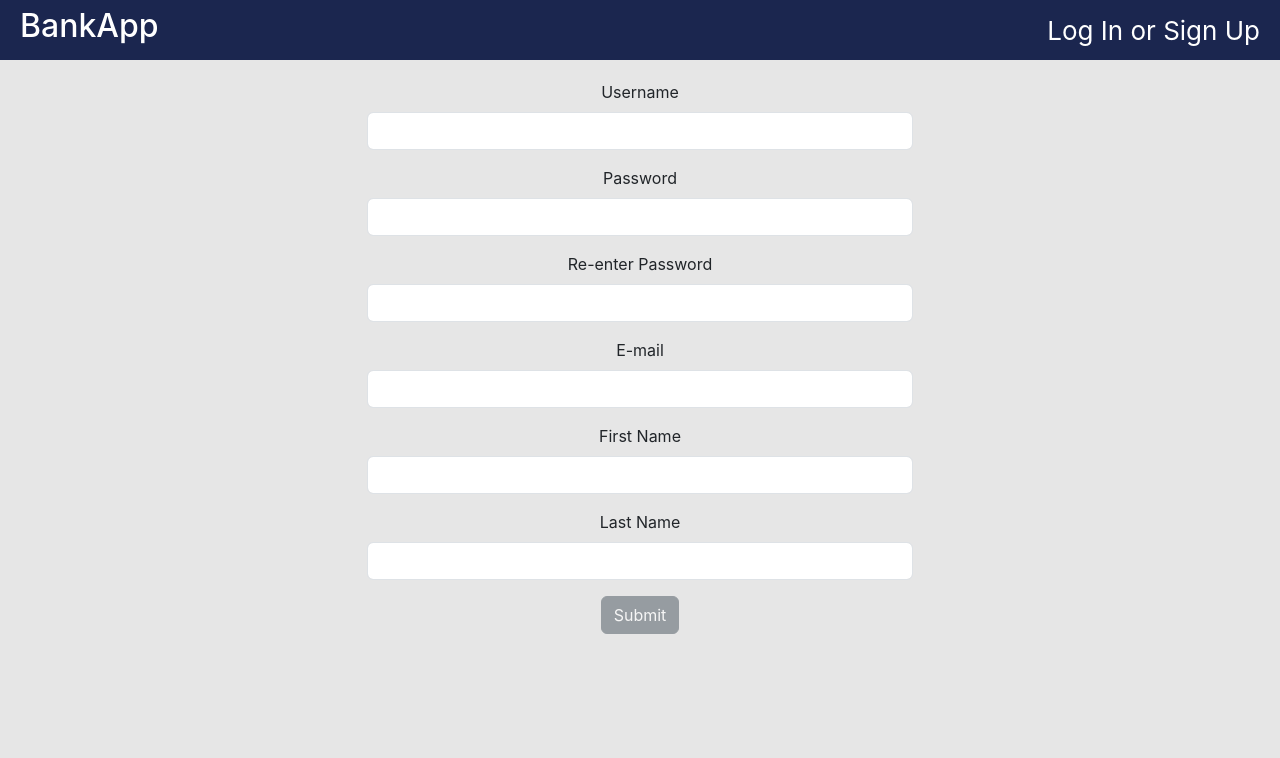
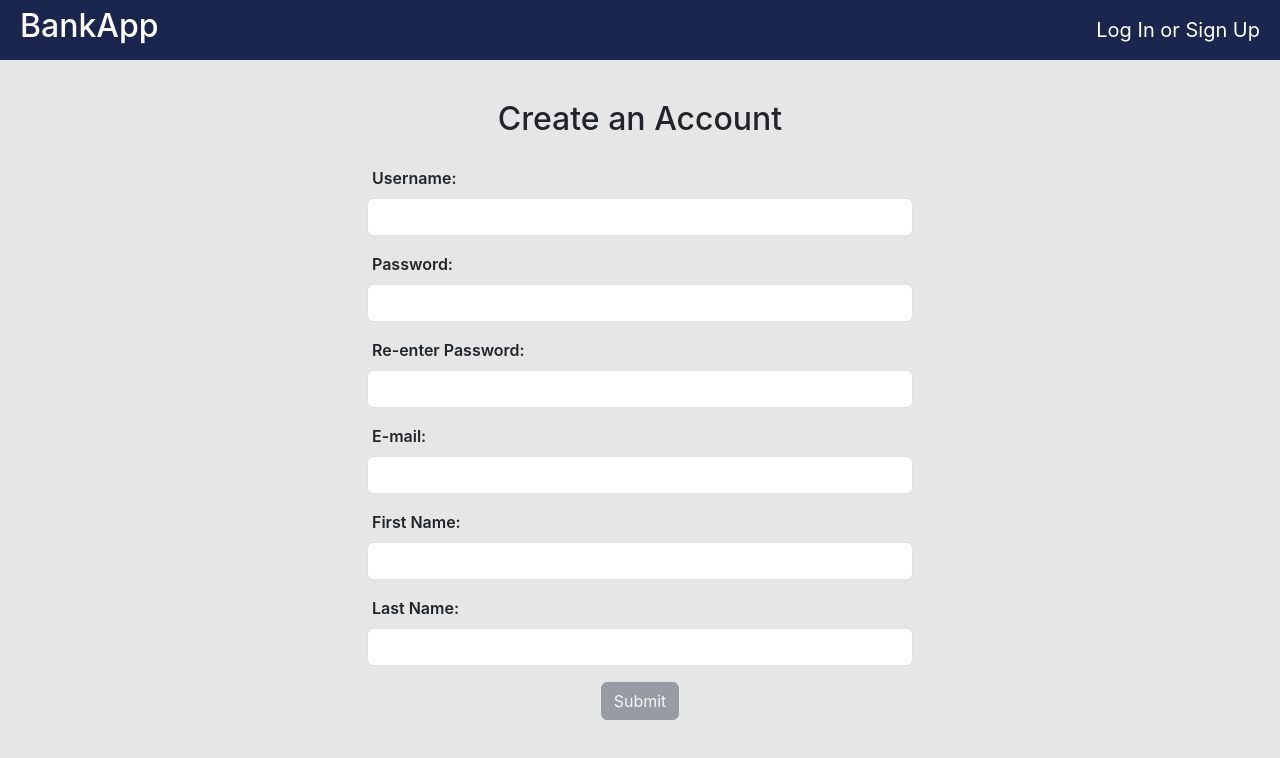
Before and after one commit to daveraskin/bankapp, a React (Create React App) app in the folder bankappfrontend/: page /auth in a window 1280 px wide. Both pictures are taken after a click on the element "Sign Up". Shown: the top 758 px of the page. Built offline with nearby package versions, Linux system fonts and the light colour scheme; no server answers.

Commit message:
style updates to sign up form and header

```diff
--- a/bankappfrontend/src/components/AuthForms/AuthForms.module.css
+++ b/bankappfrontend/src/components/AuthForms/AuthForms.module.css
@@ -3,3 +3,39 @@
   font-weight: 600;
   color: red;
 }
+
+.createAccountPrompt {
+  padding-top: 20px;
+  color: #941c2f;
+}
+
+.createAccountPromptLink {
+  color: #1b264f;
+  cursor: pointer;
+  text-decoration: underline;
+}
+
+.createAccountHeader {
+  padding: 20px;
+}
+
+.inputLabel {
+  font-weight: 600;
+}
+
+.leftAlignedForm {
+  display: flex;
+  flex-direction: column;
+  align-items: flex-start;
+}
+
+.formGroup {
+  display: flex;
+  flex-direction: column;
+  align-items: flex-start;
+  width: 100%;
+}
+
+.inputLabel {
+  padding-left: 5px;
+}
--- a/bankappfrontend/src/components/AuthForms/LoginForm.tsx
+++ b/bankappfrontend/src/components/AuthForms/LoginForm.tsx
@@ -1,13 +1,19 @@
-import React, { FormEvent, useContext } from "react";
+import React, { Fragment, useContext } from "react";
+
+import { useNavigate } from "react-router-dom";
 
 import { FormGroup, Label, Input, Form, Button } from "reactstrap";
+import styles from "./AuthForms.module.css";
 import AuthContext from "../../context/AuthContext";
 import ErrorNotification from "../../utils/ErrorNotification/ErrorNotification";
+import { AuthPageActions } from "../../constants";
 
 const LoginForm = () => {
   const { loginUser, authError } = useContext(AuthContext);
+  const navigate = useNavigate();
 
   return (
+    <Fragment>
       <Form onSubmit={loginUser}>
         {authError && <ErrorNotification errorMessage={authError} />}
         <FormGroup>
@@ -25,6 +31,18 @@ const LoginForm = () => {
         </FormGroup>
         <Button type="submit">Submit</Button>
       </Form>
+      <div className={styles.createAccountPrompt}>
+        <div>Don't have an account yet?</div>
+        <div
+          onClick={() => {
+            navigate("/auth", { state: { action: AuthPageActions.SIGN_UP } });
+          }}
+          className={styles.createAccountPromptLink}
+        >
+          Click here to create one!
+        </div>
+      </div>
+    </Fragment>
   );
 };
 
--- a/bankappfrontend/src/components/AuthForms/SignUpForm.tsx
+++ b/bankappfrontend/src/components/AuthForms/SignUpForm.tsx
@@ -79,9 +79,13 @@ const SignUpForm = () => {
 
   return (
     <React.Fragment>
+      <h2 className={styles.createAccountHeader}>Create an Account</h2>
       <Form onSubmit={onSubmitSignUp}>
-        <FormGroup>
-          <Label for="username">Username</Label>
+        <div className={styles.leftAlignedForm}>
+          <FormGroup className={styles.formGroup}>
+            <Label className={styles.inputLabel} for="username">
+              Username:
+            </Label>
             <Input
               value={signUpFormData.username}
               onChange={onChange}
@@ -96,8 +100,10 @@ const SignUpForm = () => {
                 </p>
               )}
           </FormGroup>
-        <FormGroup>
-          <Label for="pass1">Password</Label>
+          <FormGroup className={styles.formGroup}>
+            <Label className={styles.inputLabel} for="pass1">
+              Password:
+            </Label>
             <Input
               value={signUpFormData.pass1}
               onChange={onChange}
@@ -112,8 +118,10 @@ const SignUpForm = () => {
                 </p>
               )}
           </FormGroup>
-        <FormGroup>
-          <Label for="pass2">Re-enter Password</Label>
+          <FormGroup className={styles.formGroup}>
+            <Label className={styles.inputLabel} for="pass2">
+              Re-enter Password:
+            </Label>
             <Input
               value={signUpFormData.pass2}
               onChange={onChange}
@@ -127,8 +135,10 @@ const SignUpForm = () => {
                 <p className={styles.validationError}>Passwords must match.</p>
               )}
           </FormGroup>
-        <FormGroup>
-          <Label for="email">E-mail</Label>
+          <FormGroup className={styles.formGroup}>
+            <Label className={styles.inputLabel} for="email">
+              E-mail:
+            </Label>
             <Input
               value={signUpFormData.email}
               onChange={onChange}
@@ -143,8 +153,10 @@ const SignUpForm = () => {
                 </p>
               )}
           </FormGroup>
-        <FormGroup>
-          <Label for="firstName">First Name</Label>
+          <FormGroup className={styles.formGroup}>
+            <Label className={styles.inputLabel} for="firstName">
+              First Name:
+            </Label>
             <Input
               value={signUpFormData.firstName}
               onChange={onChange}
@@ -160,8 +172,10 @@ const SignUpForm = () => {
                 </p>
               )}
           </FormGroup>
-        <FormGroup>
-          <Label for="lastName">Last Name</Label>
+          <FormGroup className={styles.formGroup}>
+            <Label className={styles.inputLabel} for="lastName">
+              Last Name:
+            </Label>
             <Input
               value={signUpFormData.lastName}
               onChange={onChange}
@@ -177,6 +191,7 @@ const SignUpForm = () => {
                 </p>
               )}
           </FormGroup>
+        </div>
         <Button type="submit" disabled={!isFormDataValid}>
           Submit
         </Button>
--- a/bankappfrontend/src/components/Header/Header.module.css
+++ b/bankappfrontend/src/components/Header/Header.module.css
@@ -1,5 +1,5 @@
 .header {
-   background-color: #1B264F;
+  background-color: #1b264f;
   display: flex;
   min-height: 60px;
   flex-direction: row;
@@ -10,6 +10,13 @@
   padding: 0 20px;
 }
 
- .appTitle {
+.authLink {
+  cursor: pointer;
+  &:hover {
+    text-decoration: underline;
+  }
+}
 
+.loginOrSignup {
+  font-size: 20px;
 }
--- a/bankappfrontend/src/components/Header/Header.tsx
+++ b/bankappfrontend/src/components/Header/Header.tsx
@@ -9,17 +9,19 @@ const Header = () => {
   const navigate = useNavigate();
 
   const login = (
-    <div>
+    <div className={styles.loginOrSignup}>
       {" "}
       <span
         onClick={() =>
           navigate("/auth", { state: { action: AuthPageActions.LOG_IN } })
         }
+        className={styles.authLink}
       >
         Log In
       </span>{" "}
       or{" "}
       <span
+        className={styles.authLink}
         onClick={() =>
           navigate("/auth", { state: { action: AuthPageActions.SIGN_UP } })
         }
```
Also changed, not shown: 1 other file (tests, documents, lock files or other folders). Lines whose indentation alone changed are shown as unchanged.
